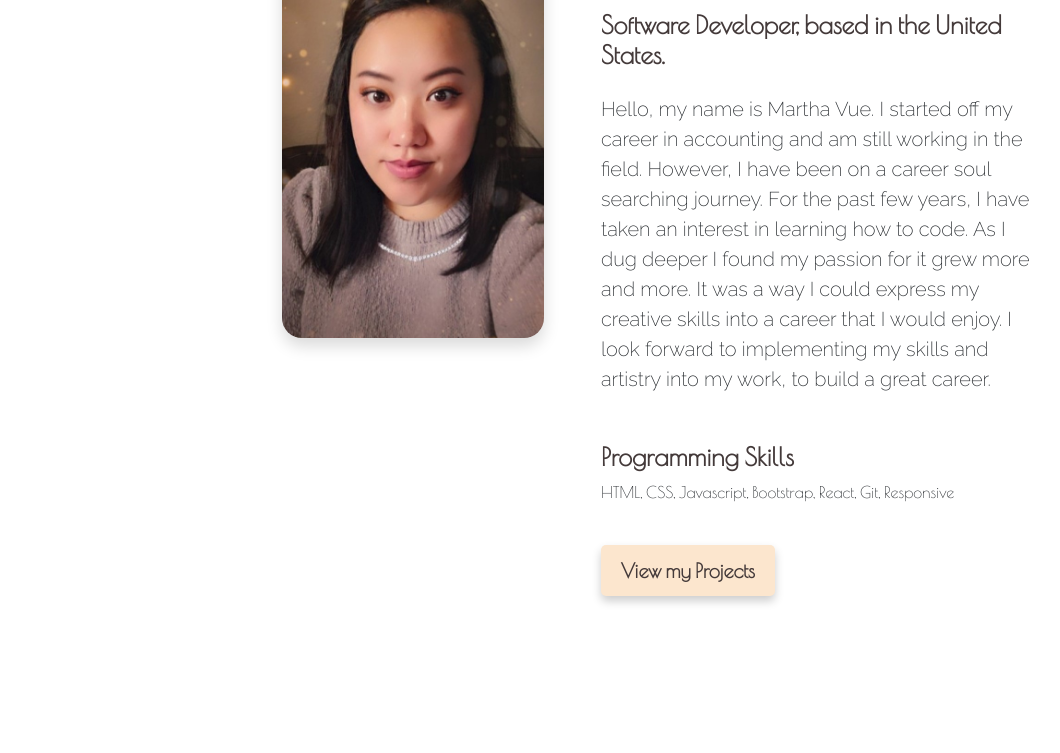
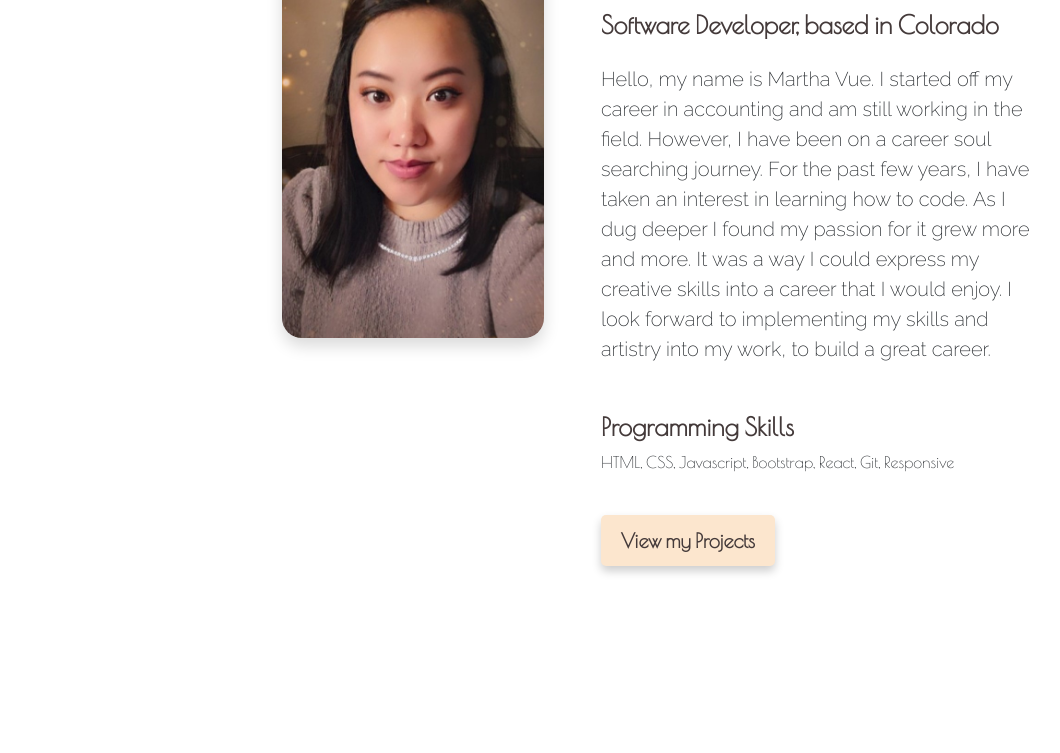
Before and after one commit to MartyVue/portfolio-project, a plain HTML site: page about.html in a window 1280 px wide. Shown: the part 347-1100 px from the top of the page, without its empty margins (51-1111 px from the left). Drawn offline with nearby package versions, Linux system fonts and the light colour scheme.

Commit message:
Updated location

```diff
--- a/about.html
+++ b/about.html
@@ -111,9 +111,7 @@
 								<br />
 								Martha Vue
 							</h2>
-							<h3 class="mb-4">
-								Software Developer, based in the United States.
-							</h3>
+							<h3 class="mb-4">Software Developer, based in Colorado</h3>
 							<p class="about-p mb-5">
 								Hello, my name is Martha Vue. I started off my career in
 								accounting and am still working in the field. However, I have
```
Also changed, not shown: index.html (+1 -1 lines).
